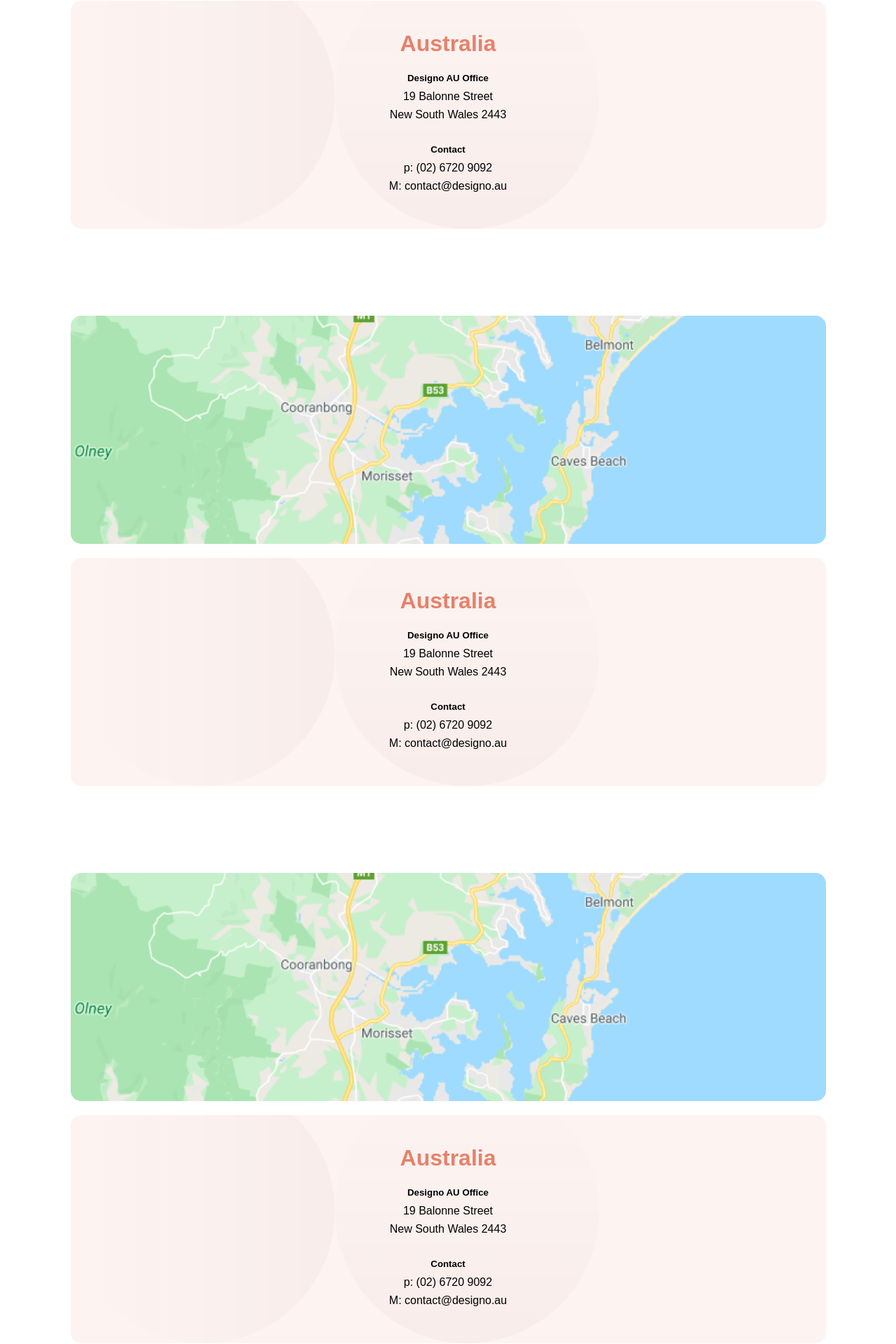
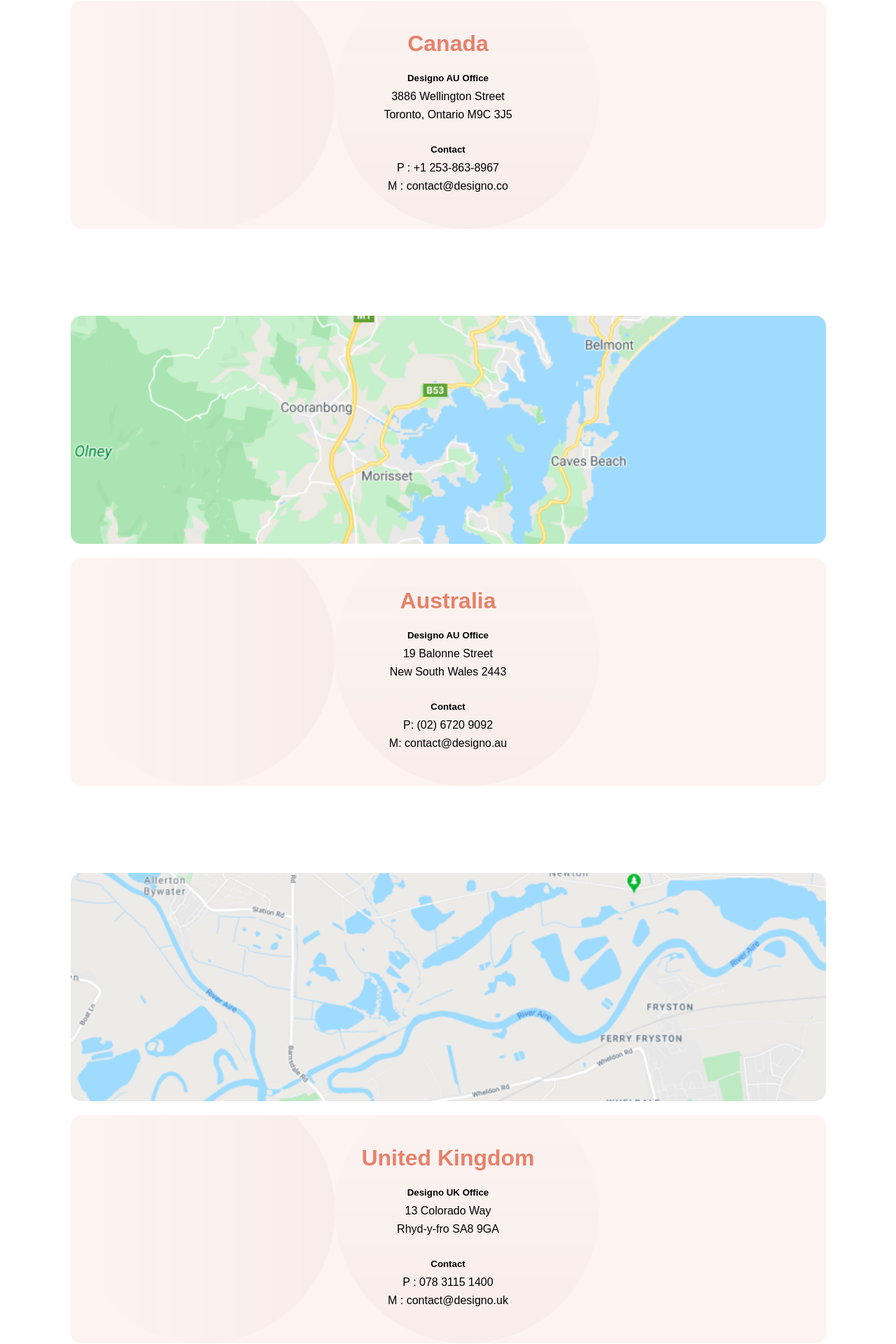
Before and after one commit to OscarRobertRodriguez/designo-multi-page, a Next.js app: page /locations in a window 1280 px wide. Shown: the part 520-2440 px from the top of the page at 70% size. Built offline with nearby package versions, Linux system fonts and the light colour scheme.

Commit message:
fix address on locations

```diff
--- a/pages/locations.js
+++ b/pages/locations.js
@@ -4,11 +4,11 @@ import MapCard from "../components/mapCard";
 
 const map1desk = "assets/locations/desktop/image-map-australia.png";
 const map2desk = "assets/locations/desktop/image-map-canada.png";
-const map3desk = "assets/locations/desktop/image-map-canada.png";
+const map3desk = "assets/locations/desktop/image-map-united-kingdom.png";
 
 const map1tab = "assets/locations/tablet/image-map-australia.png";
 const map2tab = "assets/locations/tablet/image-map-canada.png";
-const map3dtab = "assets/locations/tablet/image-map-canada.png";
+const map3tab = "assets/locations/tablet/image-map-uk.png";
 
 const Wrapper = styled.div`
   display: grid;
@@ -29,7 +29,21 @@ const Wrapper = styled.div`
 const Locations = () => {
   return (
     <Wrapper>
-      <MapCard imgs={[map1tab, map2desk]} >
+      <MapCard imgs={[map2tab, map2desk]} >
+        <h4>Canada</h4>
+        <div>
+          <h5>Designo AU Office</h5>
+          <p>3886 Wellington Street</p>
+          <p>Toronto, Ontario M9C 3J5</p>
+        </div>
+        <div>
+          <h5>Contact</h5>
+          <p>P : +1 253-863-8967</p>
+          <p>M : contact@designo.co</p>
+        </div>
+      </MapCard>
+
+      <MapCard imgs={[map1tab, map1desk]} flip={true}>
         <h4>Australia</h4>
         <div>
           <h5>Designo AU Office</h5>
@@ -38,36 +52,22 @@ const Locations = () => {
         </div>
         <div>
           <h5>Contact</h5>
-          <p> p: (02) 6720 9092</p>
+          <p>P: (02) 6720 9092</p>
           <p>M: contact@designo.au</p>
         </div>
       </MapCard>
 
-      <MapCard imgs={[map1tab, map2desk]} flip={true}>
-        <h4>Australia</h4>
+      <MapCard imgs={[map3tab, map3desk]}>
+        <h4>United Kingdom</h4>
         <div>
-          <h5>Designo AU Office</h5>
-          <p>19 Balonne Street</p>
-          <p>New South Wales 2443</p>
+          <h5>Designo UK Office</h5>
+          <p>13 Colorado Way</p>
+          <p>Rhyd-y-fro SA8 9GA</p>
         </div>
         <div>
           <h5>Contact</h5>
-          <p> p: (02) 6720 9092</p>
-          <p>M: contact@designo.au</p>
-        </div>
-      </MapCard>
-
-      <MapCard imgs={[map1tab, map2desk]}>
-        <h4>Australia</h4>
-        <div>
-          <h5>Designo AU Office</h5>
-          <p>19 Balonne Street</p>
-          <p>New South Wales 2443</p>
-        </div>
-        <div>
-          <h5>Contact</h5>
-          <p> p: (02) 6720 9092</p>
-          <p>M: contact@designo.au</p>
+          <p>P : 078 3115 1400</p>
+          <p>M : contact@designo.uk</p>
         </div>
       </MapCard>
     </Wrapper>
```
